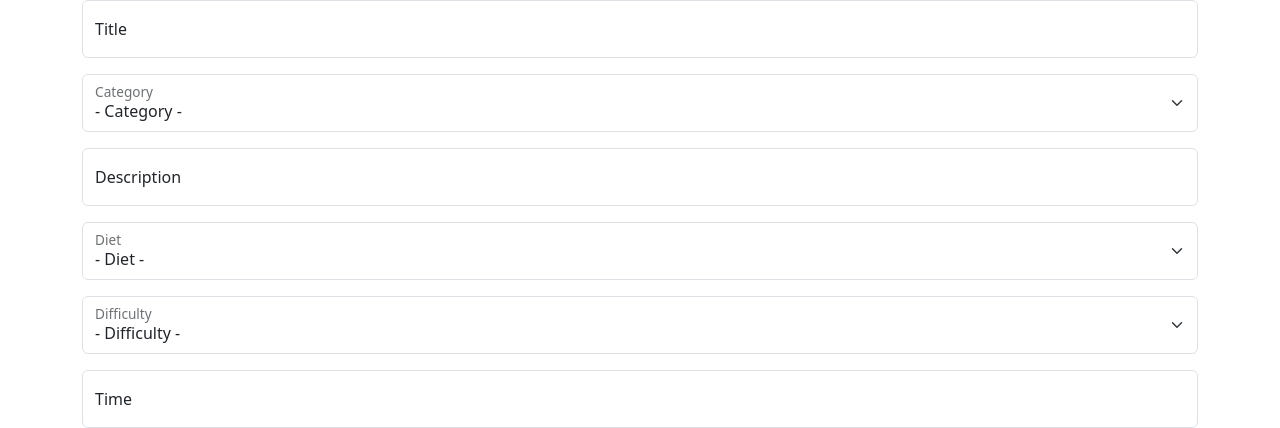
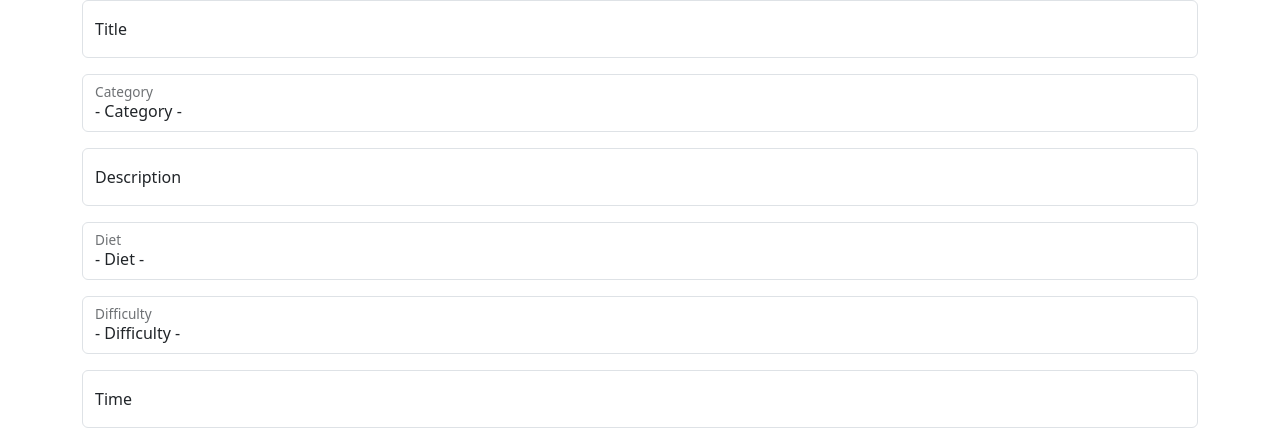
Before and after one commit to jchesher92/gourmet-gossip, a React (Create React App) app in the folder client/: page /recipes/add in a window 1280 px wide. Shown: the part 142-570 px from the top of the page. Built offline with nearby package versions, Linux system fonts and the light colour scheme; the HTML template or start-up script is replaced by a standard one.

Commit message:
added error messages to recipe form

```diff
--- a/client/src/components/FormPageRecipe.js
+++ b/client/src/components/FormPageRecipe.js
@@ -19,6 +19,7 @@ export default function FormPage({ title, formStructure, setFormStructure, reque
   const [formData, setFormData] = useState(stateValues(formStructure))
   const [errorMessage, setErrorMessage] = useState('')
   const navigate = useNavigate()
+  const [validated, setValidated] = useState(false)
 
   // function addFields(e) {
   //   console.log('button clicked')
@@ -77,6 +78,13 @@ export default function FormPage({ title, formStructure, setFormStructure, reque
   // }
 
   async function handleSubmit(e) {
+    console.log('event', e)
+    const form = e.currentTarget
+    if (form.checkValidity() === false) {
+      e.preventDefault()
+      e.stopPropagation()
+    }
+    setValidated(true)
     e.preventDefault()
     try {
       const { data } = await request(formData)
@@ -89,7 +97,7 @@ export default function FormPage({ title, formStructure, setFormStructure, reque
         navigate(redirect)
       }
     } catch (error) {
-      console.log(error)
+      console.log('error:', error)
       setErrorMessage(error.response.data.error)
     }
   }
@@ -98,7 +106,7 @@ export default function FormPage({ title, formStructure, setFormStructure, reque
     <>
       <section className="container form-container">
         <h1>{title}</h1>
-        <form>
+        <Form noValidate validated={validated} onSubmit={handleSubmit}>
           {
             formValues(formStructure).map((field, idx) => {
               return (
@@ -110,12 +118,15 @@ export default function FormPage({ title, formStructure, setFormStructure, reque
                 >
                   {/* SELECT */}
                   { field.type === 'select' &&
-                  <Form.Select aria-label="Floating label select example" name={field.variable} className="form-control" id={field.variable} placeholder={field.name} onChange={handleChange}>
-                    <option>- {field.name} -</option>
-                    { field.options.map((option, index) => {
-                      return <option key={index}>{option}</option>
-                    })}
-                  </Form.Select>
+                  <>
+                    <Form.Control as='select' required aria-label="Floating label select example" name={field.variable} className="form-control" id={field.variable} placeholder={field.name} onChange={handleChange}>
+                      <option value="">- {field.name} -</option>
+                      { field.options.map((option, index) => {
+                        return <option value={option} key={index}>{option}</option>
+                      })}
+                    </Form.Control>
+                    <Form.Control.Feedback type="invalid">{field.name} is required.</Form.Control.Feedback>
+                  </>
                   }
                   {/* INGREDIENTS */}
                   { field.type === 'text-list' &&
@@ -123,8 +134,10 @@ export default function FormPage({ title, formStructure, setFormStructure, reque
                       { field.ingredients.map((ingredient, index) => {
                         return (
                           <Fragment key={index}>
-                            <Form.Control type='text' className="form-control" id='name-ingredient' name='name' placeholder='Name' onChange={() => handleChangeIngredients(index, event)} />
-                            <Form.Control type='text' className="form-control" id='amount-ingredient' name='amount' placeholder='Amount' onChange={() => handleChangeIngredients(index, event)} />
+                            <Form.Control required type='text' className="form-control" id='name-ingredient' name='name' placeholder='Name' onChange={() => handleChangeIngredients(index, event)} />
+                            <Form.Control.Feedback type="invalid">Name of ingredient is required.</Form.Control.Feedback>
+                            <Form.Control required type='text' className="form-control" id='amount-ingredient' name='amount' placeholder='Amount' onChange={() => handleChangeIngredients(index, event)} />
+                            <Form.Control.Feedback type="invalid">Amount of ingredient is required.</Form.Control.Feedback>
                           </Fragment>
                         )
                       })}
@@ -132,22 +145,32 @@ export default function FormPage({ title, formStructure, setFormStructure, reque
                     </>
                   }
                   {/* IMAGE */}
-                  { field.type === 'file' && <ImageUpload formData={formData} setFormData={setFormData} /> }
+                  { field.type === 'file' &&
+                  <>
+                    <ImageUpload required formData={formData} setFormData={setFormData} />
+                  </>
+                  }
                   {/* TEXT -NUMBER */}
                   { (field.type === 'text' || field.type === 'number') &&
-                  <Form.Control placeholder={field.name} type={field.type} className="form-control" id={field.variable} name={field.variable} onChange={handleChange} />
+                  <>
+                    <Form.Control required placeholder={field.name} type={field.type} className="form-control" id={field.variable} name={field.variable} onChange={handleChange} />
+                    <Form.Control.Feedback type="invalid">{field.name} is required.</Form.Control.Feedback>
+                  </>
                   }
                   {/* TEXTAREA */}
                   { field.type === 'textarea' &&
-                  <Form.Control placeholder={field.name} as='textarea' className="form-control" id={field.variable} name={field.variable} onChange={handleChange} />
+                  <>
+                    <Form.Control required placeholder={field.name} as='textarea' className="form-control" id={field.variable} name={field.variable} onChange={handleChange} />
+                    <Form.Control.Feedback type="invalid">{field.name} is required.</Form.Control.Feedback>
+                  </>
                   }
                 </FloatingLabel>
               )
             })
           }
           {errorMessage && <h2>{errorMessage}</h2>}
-          <Button onClick={handleSubmit}>{title}</Button>
-        </form>
+          <Button type="submit">{title}</Button>
+        </Form>
       </section>
     </>
   )
--- a/client/src/components/ImageUpload.js
+++ b/client/src/components/ImageUpload.js
@@ -1,4 +1,5 @@
 import axios from 'axios'
+import Form from 'react-bootstrap/Form'
 
 export default function ImageUpload({ formData, setFormData }) {
 
@@ -20,7 +21,8 @@ export default function ImageUpload({ formData, setFormData }) {
         <img src={formData.image} alt="uploaded image" className='image-upload' />
         :
         <>
-          <input type='file' className='form-control' name='image' onChange={handleUpload}></input>
+          <Form.Control required type='file' className='form-control' name='image' onChange={handleUpload}></Form.Control>
+          <Form.Control.Feedback type="invalid">Image is required.</Form.Control.Feedback>
           <label  htmlFor="image" className="form-label">Image Upload</label>
         </>
       }
```
